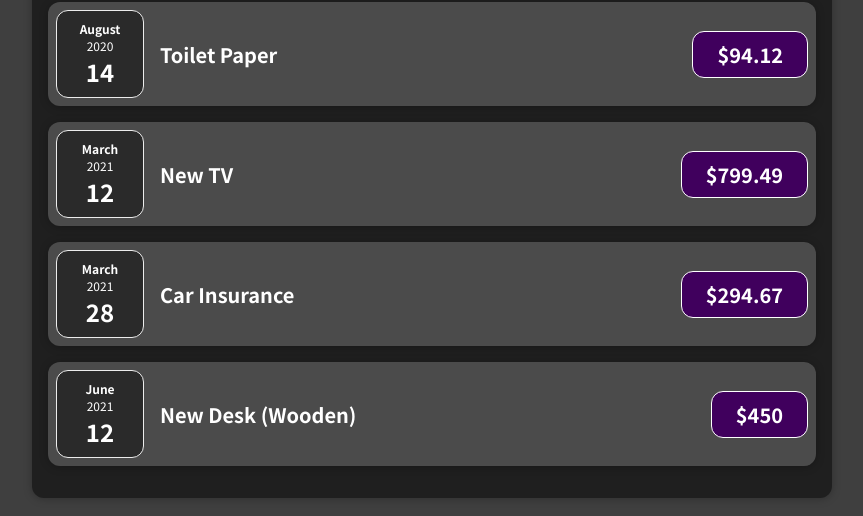
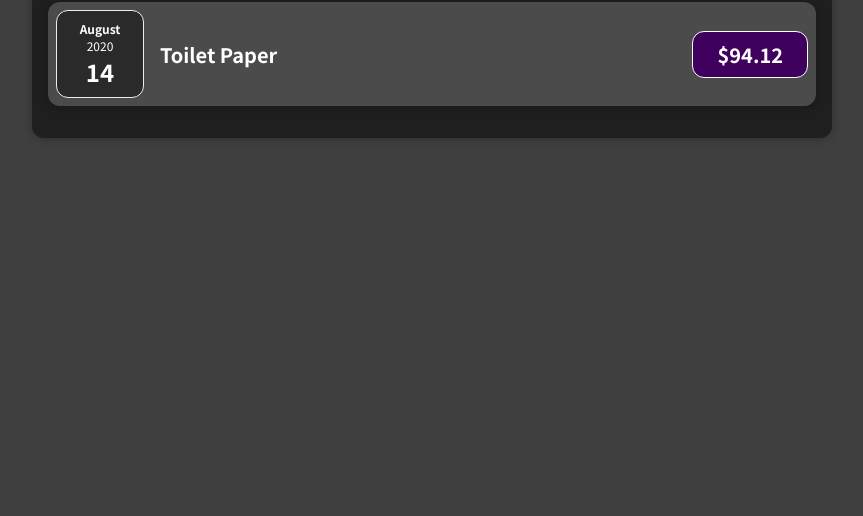
Before and after one commit to kaustubh87/expensetracker, a React (Create React App) app: page / in a window 1280 px wide. Shown: the part 366-882 px from the top of the page, without its empty margins (208-1071 px from the left). After the commit the page ends 800 px from the top, so only its background shows below. Built offline with nearby package versions, Linux system fonts and the light colour scheme.

Commit message:
Added filtering based on year filter

```diff
--- a/src/components/Expenses/Expenses.js
+++ b/src/components/Expenses/Expenses.js
@@ -10,6 +10,10 @@ const Expenses = (props) => {
     setFilteredYear(selectedYear);
   };
 
+  const filteredExpenses = props.items.filter((expense) => {
+    return expense.date.getFullYear().toString() === filteredYear;
+  });
+
   return (
     <div>
       <Card className="expenses">
@@ -17,7 +21,7 @@ const Expenses = (props) => {
           selected={filteredYear}
           onChangeFilter={filterChangeHandler}
         />
-        {props.items.map((expense) => (
+        {filteredExpenses.map((expense) => (
           <ExpenseItem
             key={expense.id}
             title={expense.title}
@@ -25,26 +29,6 @@ const Expenses = (props) => {
             date={expense.date}
           />
         ))}
-        {/* <ExpenseItem
-          title={props.items[0].title}
-          amount={props.items[0].amount}
-          date={props.items[0].date}
-        />
-        <ExpenseItem
-          title={props.items[1].title}
-          amount={props.items[1].amount}
-          date={props.items[1].date}
-        />
-        <ExpenseItem
-          title={props.items[2].title}
-          amount={props.items[2].amount}
-          date={props.items[2].date}
-        />
-        <ExpenseItem
-          title={props.items[3].title}
-          amount={props.items[3].amount}
-          date={props.items[3].date}
-        /> */}
       </Card>
     </div>
   );
```
